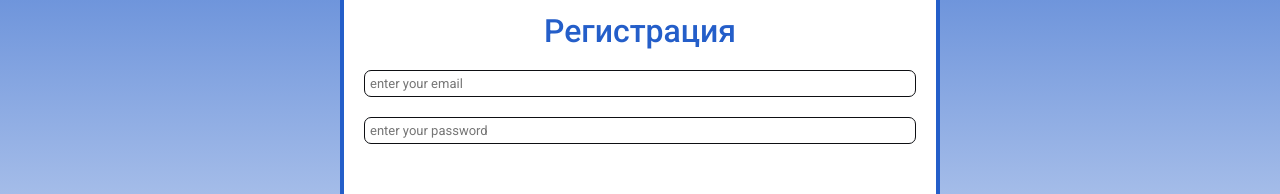
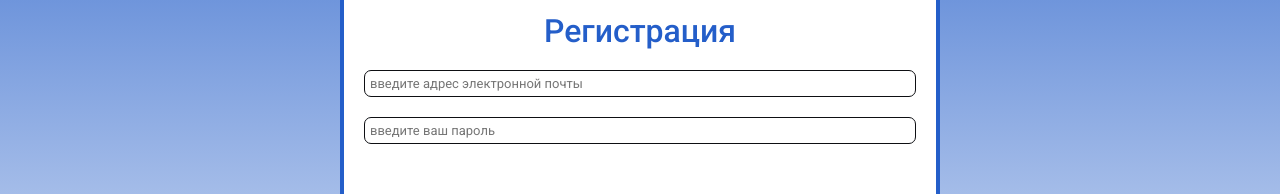
Before and after one commit to SonyaXim/Sonya-him, a React (Vite) app: page /register in a window 1280 px wide. Shown: the part 274-468 px from the top of the page. Built offline with nearby package versions, Linux system fonts and the light colour scheme; no server answers.

Commit message:
Update Register.jsx

```diff
--- a/src/pages/Register.jsx
+++ b/src/pages/Register.jsx
@@ -37,13 +37,13 @@ export const Register = () => {
 						className="auth_input"
 						onChange={(e) => setEmail(e.target.value)}
 						required
-						placeholder="enter your email"
+						placeholder="введите адрес электронной почты"
 					/>
 					<input
 						className="auth_input"
 						onChange={(e) => setPassword(e.target.value)}
 						required
-						placeholder="enter your password"
+						placeholder="введите ваш пароль"
 					/>
 					<button className="auth_button" type="submit">
 						зарегистрироваться
```
